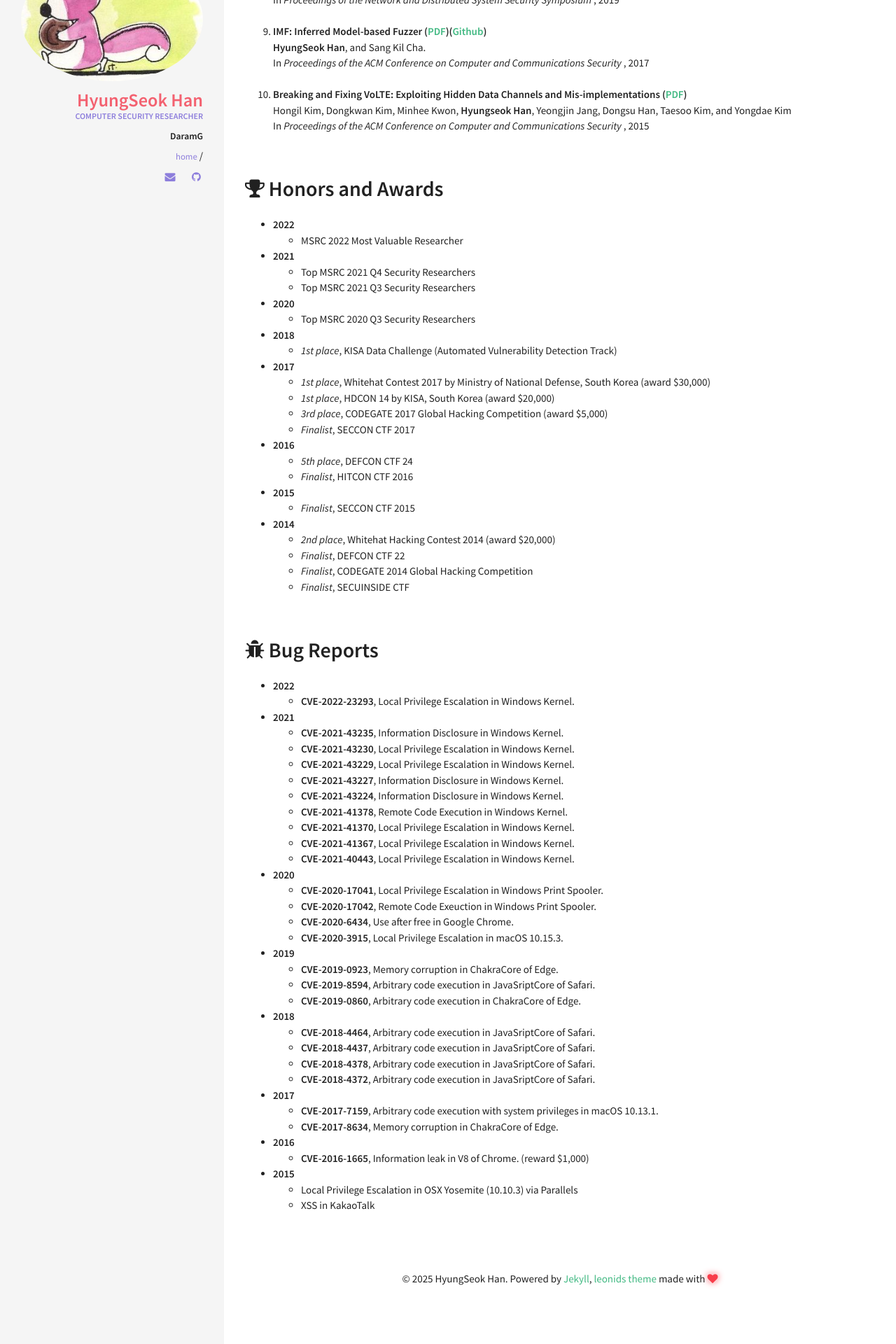
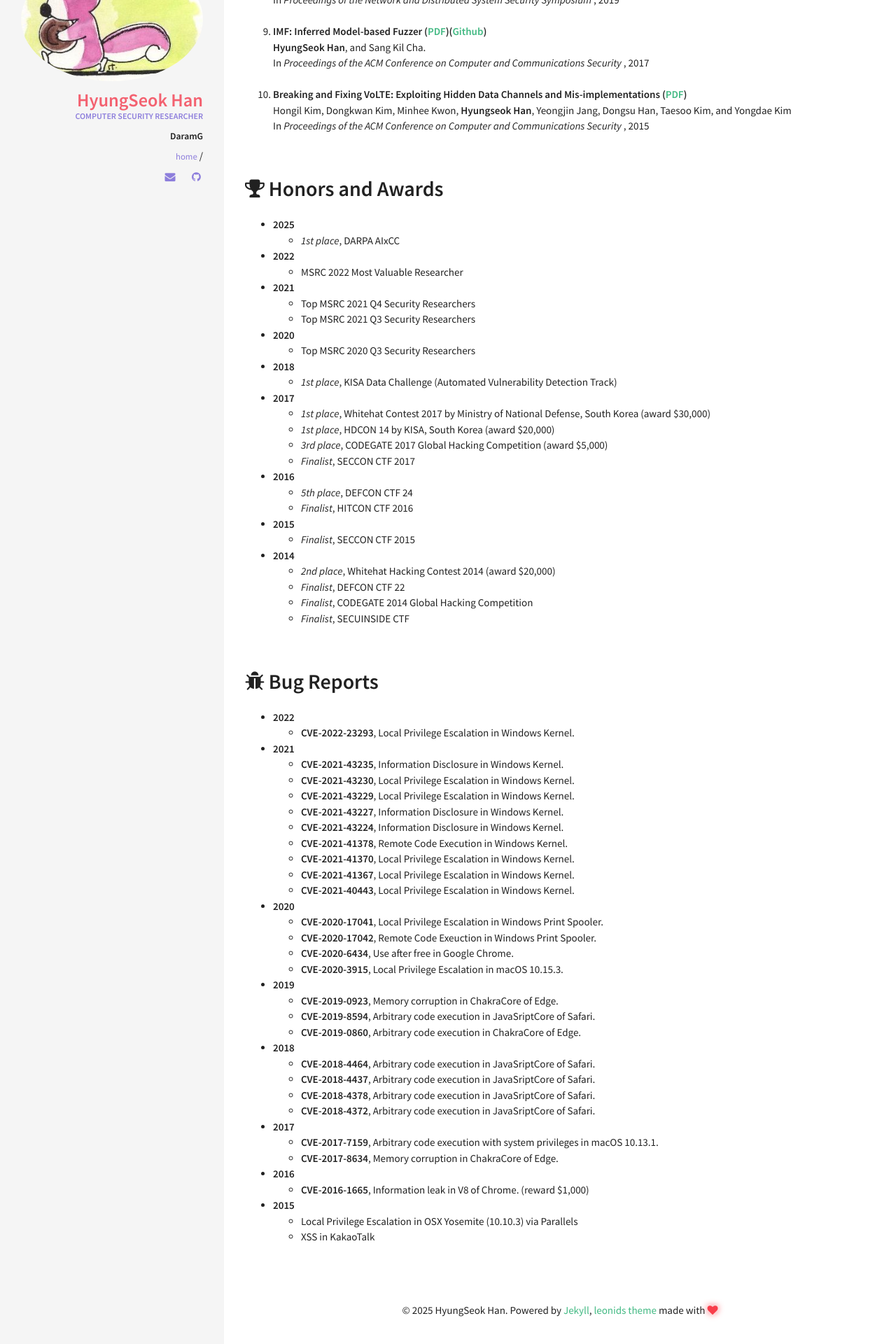
Before and after one commit to DaramG/daramg.github.io, a Jekyll site: the page built from index.html, in a window 1280 px wide. Shown: the part 1645-3565 px from the top of the page at 70% size. Built offline with Jekyll 4.4.1, drawn with Linux system fonts in a browser that asks for light colours.

Commit message:
Update award.yml

```diff
--- a/_data/index/award.yml
+++ b/_data/index/award.yml
@@ -1,4 +1,6 @@
-
+- year : 2025
+  descrs:
+    - <em>1st place</em>, DARPA AIxCC
 - year : 2022
   descrs:
     - MSRC 2022 Most Valuable Researcher
```
